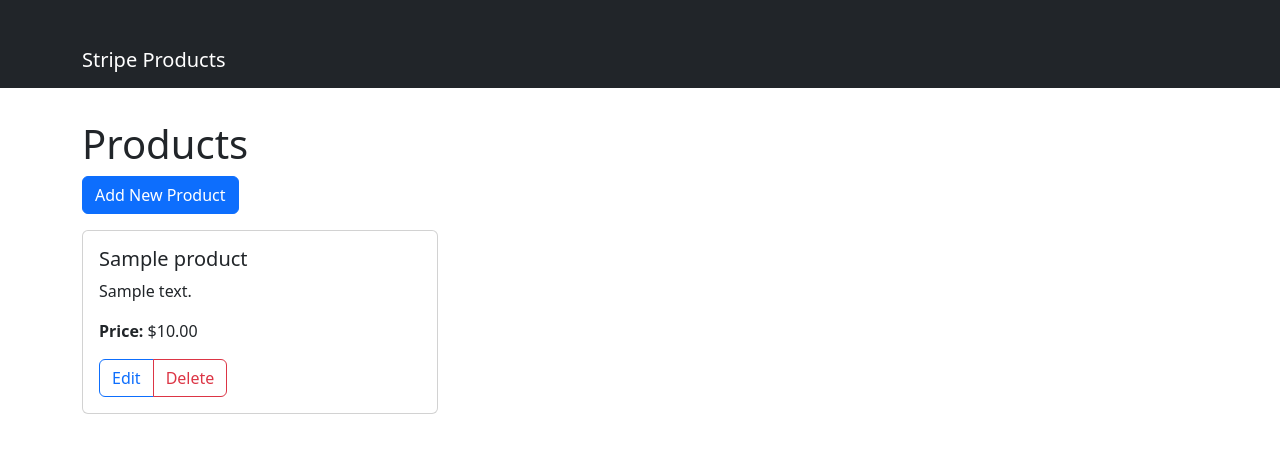
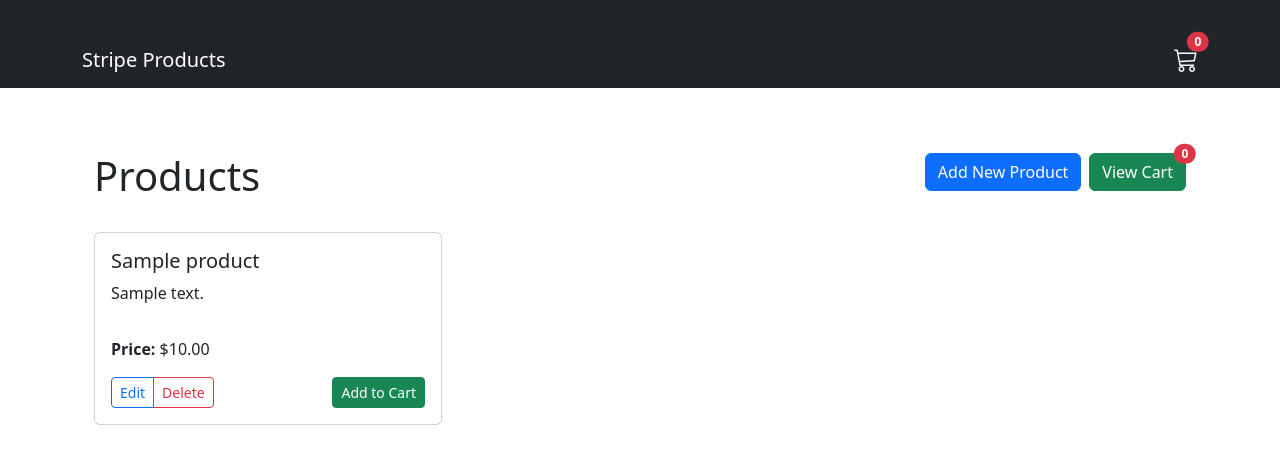
Before and after one commit to imalvi-my/Stripe-Integration---Django, a Django app: page /products/ in a window 1280 px wide. Shown: the top 464 px of the page. Run offline with Django 5.2, Linux system fonts and the light colour scheme; tables that the repository leaves empty hold one stand-in row (values such as "Sample post").

Commit message:
Add shopping cart and Stripe Checkout integration

```diff
--- a/products/templates/products/base.html
+++ b/products/templates/products/base.html
@@ -5,16 +5,26 @@
     <meta name="viewport" content="width=device-width, initial-scale=1.0">
     <title>{% block title %}Django Stripe Integration{% endblock %}</title>
     <link href="https://cdn.jsdelivr.net/npm/bootstrap@5.3.2/dist/css/bootstrap.min.css" rel="stylesheet">
+    <link rel="stylesheet" href="https://cdn.jsdelivr.net/npm/bootstrap-icons@1.11.3/font/bootstrap-icons.css">
     <style>
         .container { padding-top: 2rem; }
         .card { margin-bottom: 1rem; }
         .btn-toolbar { margin-bottom: 1rem; }
+        .cart-icon { font-size: 1.5rem; }
     </style>
 </head>
 <body>
     <nav class="navbar navbar-expand-lg navbar-dark bg-dark">
         <div class="container">
-            <a class="navbar-brand" href="{% url 'product_list' %}">Stripe Products</a>
+            <a class="navbar-brand" href="{% url 'products:product_list' %}">Stripe Products</a>
+            <div class="d-flex">
+                <a href="{% url 'products:view_cart' %}" class="nav-link text-light position-relative">
+                    <i class="bi bi-cart3 cart-icon"></i>
+                    <span class="cart-total-badge position-absolute top-0 start-100 translate-middle badge rounded-pill bg-danger">
+                        0
+                    </span>
+                </a>
+            </div>
         </div>
     </nav>
 
--- a/products/templates/products/product_list.html
+++ b/products/templates/products/product_list.html
@@ -3,24 +3,37 @@
 {% block title %}Products - {{ block.super }}{% endblock %}
 
 {% block content %}
-<div class="row">
-    <div class="col">
+<div class="container">
+    <div class="d-flex justify-content-between align-items-center mb-4">
         <h1>Products</h1>
         <div class="btn-toolbar">
-            <a href="{% url 'product_create' %}" class="btn btn-primary">Add New Product</a>
+            <a href="{% url 'products:product_create' %}" class="btn btn-primary me-2">Add New Product</a>
+            <a href="{% url 'products:view_cart' %}" class="btn btn-success position-relative">
+                View Cart
+                <span class="cart-total-badge position-absolute top-0 start-100 translate-middle badge rounded-pill bg-danger">
+                    0
+                </span>
+            </a>
+        </div>
     </div>
 
-        <div class="row">
+    <div class="row g-4">
         {% for product in products %}
             <div class="col-md-4">
-                    <div class="card">
-                        <div class="card-body">
+                <div class="card h-100">
+                    <div class="card-body d-flex flex-column">
                         <h5 class="card-title">{{ product.name }}</h5>
-                            <p class="card-text">{{ product.description }}</p>
+                        <p class="card-text flex-grow-1">{{ product.description }}</p>
                         <p class="card-text"><strong>Price:</strong> ${{ product.price }}</p>
+                        <div class="d-flex justify-content-between align-items-center">
                             <div class="btn-group">
-                                <a href="{% url 'product_update' product.pk %}" class="btn btn-outline-primary">Edit</a>
-                                <a href="{% url 'product_delete' product.pk %}" class="btn btn-outline-danger">Delete</a>
+                                <a href="{% url 'products:product_update' product.pk %}" class="btn btn-outline-primary btn-sm">Edit</a>
+                                <a href="{% url 'products:product_delete' product.pk %}" class="btn btn-outline-danger btn-sm">Delete</a>
+                            </div>
+                            <form action="{% url 'products:add_to_cart' product.pk %}" method="post" class="add-to-cart-form">
+                                {% csrf_token %}
+                                <button type="submit" class="btn btn-success btn-sm">Add to Cart</button>
+                            </form>
                         </div>
                     </div>
                 </div>
@@ -34,5 +47,55 @@
         {% endfor %}
     </div>
 </div>
-</div>
+
+<script>
+document.addEventListener('DOMContentLoaded', function() {
+    // Handle add to cart
+    const addToCartForms = document.querySelectorAll('.add-to-cart-form');
+    addToCartForms.forEach(form => {
+        form.addEventListener('submit', function(e) {
+            e.preventDefault();
+            const button = this.querySelector('button');
+            button.disabled = true;
+
+            fetch(this.action, {
+                method: 'POST',
+                headers: {
+                    'X-CSRFToken': this.querySelector('[name=csrfmiddlewaretoken]').value,
+                },
+            })
+            .then(response => response.json())
+            .then(data => {
+                if (data.status === 'success') {
+                    // Update cart badge
+                    const badge = document.querySelector('.cart-total-badge');
+                    badge.textContent = data.cart_total;
+
+                    // Show success message
+                    const alert = document.createElement('div');
+                    alert.className = 'alert alert-success alert-dismissible fade show position-fixed top-0 end-0 m-3';
+                    alert.innerHTML = `
+                        Item added to cart!
+                        <button type="button" class="btn-close" data-bs-dismiss="alert" aria-label="Close"></button>
+                    `;
+                    document.body.appendChild(alert);
+
+                    // Remove alert after 3 seconds
+                    setTimeout(() => {
+                        alert.remove();
+                    }, 3000);
+                } else {
+                    throw new Error(data.message || 'Error adding to cart');
+                }
+            })
+            .catch(error => {
+                alert(error.message);
+            })
+            .finally(() => {
+                button.disabled = false;
+            });
+        });
+    });
+});
+</script>
 {% endblock %}
--- a/products/urls.py
+++ b/products/urls.py
@@ -6,4 +6,13 @@ urlpatterns = [
     path('create/', views.product_create, name='product_create'),
     path('update/<int:pk>/', views.product_update, name='product_update'),
     path('delete/<int:pk>/', views.product_delete, name='product_delete'),
+
+    # Cart URLs
+    path('cart/', views.view_cart, name='view_cart'),
+    path('cart/add/<int:product_id>/', views.add_to_cart, name='add_to_cart'),
+    path('cart/remove/<int:item_id>/', views.remove_from_cart, name='remove_from_cart'),
+
+    # Checkout URLs
+    path('checkout/', views.checkout, name='checkout'),
+    path('checkout/success/', views.checkout_success, name='checkout_success'),
 ]
--- a/products/views.py
+++ b/products/views.py
@@ -1,9 +1,13 @@
 from django.shortcuts import render, redirect, get_object_or_404
 from django.contrib import messages
-from .models import Product
+from django.http import JsonResponse
+from django.urls import reverse
+from .models import Product, Cart, CartItem
 from .forms import ProductForm
 import stripe
 from django.conf import settings
+from stripe.error import StripeError
+from django.views.decorators.http import require_POST
 
 stripe.api_key = settings.STRIPE_SECRET_KEY
 
@@ -17,27 +21,32 @@ def product_create(request):
     if request.method == 'POST':
         form = ProductForm(request.POST)
         if form.is_valid():
-            product = form.save(commit=False)
+            try:
+                product = form.save(commit=False)
 
-            # Create Stripe product
-            stripe_product = stripe.Product.create(
-                name=product.name,
-                description=product.description
-            )
+                # Create Stripe product
+                stripe_product = stripe.Product.create(
+                    name=product.name,
+                    description=product.description
+                )
 
-            # Create Stripe price
-            stripe_price = stripe.Price.create(
-                product=stripe_product.id,
-                unit_amount=int(product.price * 100),  # Convert to cents
-                currency='usd'
-            )
+                # Create Stripe price
+                stripe_price = stripe.Price.create(
+                    product=stripe_product.id,
+                    unit_amount=int(product.price * 100),  # Convert to cents
+                    currency='usd'
+                )
 
-            product.stripe_product_id = stripe_product.id
-            product.stripe_price_id = stripe_price.id
-            product.save()
+                product.stripe_product_id = stripe_product.id
+                product.stripe_price_id = stripe_price.id
+                product.save()
 
-            messages.success(request, 'Product created successfully!')
-            return redirect('product_list')
+                messages.success(request, 'Product created successfully!')
+                return redirect('product_list')
+            except StripeError as e:
+                messages.error(request, f'Stripe API Error: {str(e)}')
+            except Exception as e:
+                messages.error(request, f'An unexpected error occurred: {str(e)}')
     else:
         form = ProductForm()
     return render(request, 'products/product_form.html', {'form': form})
@@ -47,33 +56,38 @@ def product_update(request, pk):
     if request.method == 'POST':
         form = ProductForm(request.POST, instance=product)
         if form.is_valid():
-            updated_product = form.save(commit=False)
+            try:
+                updated_product = form.save(commit=False)
 
-            # Update Stripe product
-            stripe.Product.modify(
-                product.stripe_product_id,
-                name=updated_product.name,
-                description=updated_product.description
-            )
+                # Update Stripe product
+                stripe.Product.modify(
+                    product.stripe_product_id,
+                    name=updated_product.name,
+                    description=updated_product.description
+                )
 
-            # Update Stripe price
-            stripe.Price.modify(
-                product.stripe_price_id,
-                active=False
-            )
+                # Update Stripe price
+                stripe.Price.modify(
+                    product.stripe_price_id,
+                    active=False
+                )
 
-            # Create new price
-            new_price = stripe.Price.create(
-                product=product.stripe_product_id,
-                unit_amount=int(updated_product.price * 100),
-                currency='usd'
-            )
+                # Create new price
+                new_price = stripe.Price.create(
+                    product=product.stripe_product_id,
+                    unit_amount=int(updated_product.price * 100),
+                    currency='usd'
+                )
 
-            updated_product.stripe_price_id = new_price.id
-            updated_product.save()
+                updated_product.stripe_price_id = new_price.id
+                updated_product.save()
 
-            messages.success(request, 'Product updated successfully!')
-            return redirect('product_list')
+                messages.success(request, 'Product updated successfully!')
+                return redirect('product_list')
+            except StripeError as e:
+                messages.error(request, f'Stripe API Error: {str(e)}')
+            except Exception as e:
+                messages.error(request, f'An unexpected error occurred: {str(e)}')
     else:
         form = ProductForm(instance=product)
     return render(request, 'products/product_form.html', {'form': form})
@@ -81,12 +95,96 @@ def product_update(request, pk):
 def product_delete(request, pk):
     product = get_object_or_404(Product, pk=pk)
     if request.method == 'POST':
-        # Archive Stripe product
-        stripe.Product.modify(
-            product.stripe_product_id,
-            active=False
+        try:
+            # Archive Stripe product
+            stripe.Product.modify(
+                product.stripe_product_id,
+                active=False
+            )
+            product.delete()
+            messages.success(request, 'Product deleted successfully!')
+            return redirect('product_list')
+        except StripeError as e:
+            messages.error(request, f'Stripe API Error: {str(e)}')
+            return redirect('product_list')
+        except Exception as e:
+            messages.error(request, f'An unexpected error occurred: {str(e)}')
+            return redirect('product_list')
+    return render(request, 'products/product_confirm_delete.html', {'product': product})
+
+def get_or_create_cart(request):
+    if request.user.is_authenticated:
+        cart, created = Cart.objects.get_or_create(user=request.user)
+    else:
+        session_key = request.session.session_key
+        if not session_key:
+            request.session.create()
+            session_key = request.session.session_key
+        cart, created = Cart.objects.get_or_create(session_id=session_key)
+    return cart
+
+@require_POST
+def add_to_cart(request, product_id):
+    try:
+        product = get_object_or_404(Product, id=product_id)
+        cart = get_or_create_cart(request)
+        cart_item, created = CartItem.objects.get_or_create(cart=cart, product=product)
+
+        if not created:
+            cart_item.quantity += 1
+            cart_item.save()
+
+        messages.success(request, f'{product.name} added to cart!')
+        return JsonResponse({'status': 'success', 'cart_total': cart.total})
+    except Exception as e:
+        return JsonResponse({'status': 'error', 'message': str(e)})
+
+@require_POST
+def remove_from_cart(request, item_id):
+    try:
+        cart_item = get_object_or_404(CartItem, id=item_id)
+        cart_item.delete()
+        messages.success(request, 'Item removed from cart!')
+        return JsonResponse({'status': 'success'})
+    except Exception as e:
+        return JsonResponse({'status': 'error', 'message': str(e)})
+
+def view_cart(request):
+    cart = get_or_create_cart(request)
+    return render(request, 'products/cart.html', {'cart': cart})
+
+def checkout(request):
+    try:
+        cart = get_or_create_cart(request)
+
+        if not cart.items.exists():
+            messages.error(request, 'Your cart is empty!')
+            return redirect('products:view_cart')
+
+        # Create Stripe Checkout Session
+        line_items = [{
+            'price': item.product.stripe_price_id,
+            'quantity': item.quantity,
+        } for item in cart.items.all()]
+
+        checkout_session = stripe.checkout.Session.create(
+            payment_method_types=['card'],
+            line_items=line_items,
+            mode='payment',
+            success_url=request.build_absolute_uri(reverse('products:checkout_success')),
+            cancel_url=request.build_absolute_uri(reverse('products:view_cart')),
         )
-        product.delete()
-        messages.success(request, 'Product deleted successfully!')
-        return redirect('product_list')
-    return render(request, 'products/product_confirm_delete.html', {'product': product})
+
+        return redirect(checkout_session.url)
+    except StripeError as e:
+        messages.error(request, f'Stripe Error: {str(e)}')
+        return redirect('products:view_cart')
+    except Exception as e:
+        messages.error(request, f'An error occurred: {str(e)}')
+        return redirect('products:view_cart')
+
+def checkout_success(request):
+    cart = get_or_create_cart(request)
+    cart.items.all().delete()
+    messages.success(request, 'Payment successful! Thank you for your purchase.')
+    return redirect('products:product_list')
--- a/stripe_project/settings.py
+++ b/stripe_project/settings.py
@@ -30,7 +30,11 @@ SECRET_KEY = 'django-insecure-f)k%bct=7$2hg0d&q+*od*z=441^k8=vn%pvhe__^81)h-w4$h
 # SECURITY WARNING: don't run with debug turned on in production!
 DEBUG = True
 
-ALLOWED_HOSTS = []
+ALLOWED_HOSTS = ['127.0.0.1', 'localhost']
+
+# CSRF Settings
+CSRF_TRUSTED_ORIGINS = ['http://127.0.0.1:4997', 'http://localhost:4997']
+CSRF_COOKIE_SECURE = False  # Set to True in production
 
 
 # Application definition
--- a/stripe_project/urls.py
+++ b/stripe_project/urls.py
@@ -19,7 +19,7 @@ from django.urls import path, include
 from django.shortcuts import redirect
 
 urlpatterns = [
-    path('', lambda request: redirect('product_list'), name='home'),
+    path('', lambda request: redirect('products:product_list'), name='home'),
     path('admin/', admin.site.urls),
-    path('products/', include('products.urls')),
+    path('products/', include(('products.urls', 'products'), namespace='products')),
 ]
```
Also changed, not shown: products/models.py (+27 -2 lines), products/templates/products/cart.html (added, +83 -0 lines), README.md, products/migrations/0002_cart_cartitem.py (added). Lines whose indentation alone changed are shown as unchanged.
